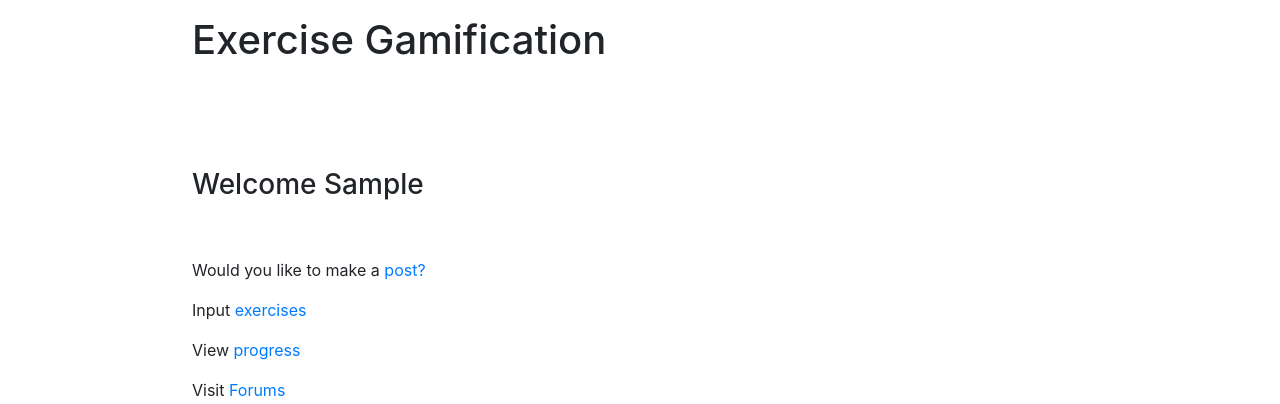
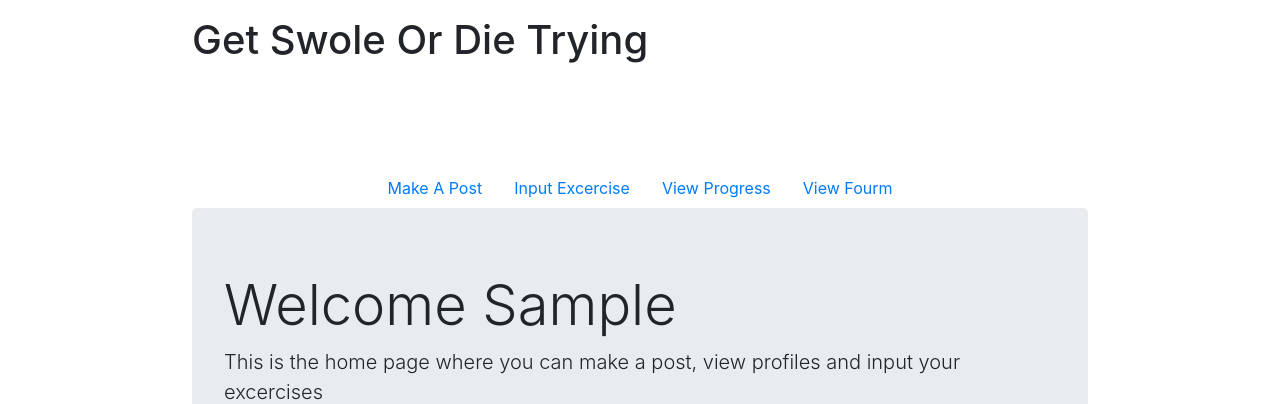
Before and after one commit to harshilpareek0/HP-Django-Project, a Django app: page / in a window 1280 px wide. Shown: the part 56-460 px from the top of the page. Run offline with Django 3.2, Linux system fonts and the light colour scheme; the visitor is signed in with stand-in values (Sample User, id 1); some libraries are stand-ins or nearby versions; grey boxes are pictures that could not be loaded.

Commit message:
added index ui

```diff
--- a/eg/templates/index.html
+++ b/eg/templates/index.html
@@ -9,11 +9,37 @@
     <title>Google Registration</title>
   </head>
   <body>
-  <h1>Exercise Gamification</h1>
+  <h1>Get Swole Or Die Trying</h1>
   <br></br>
   <br></br>
   {% if user.is_authenticated %}
-  <h3>Welcome {{ user.first_name }}</h3>
+
+  <ul class="nav justify-content-center">
+    <li class="nav-item">
+      <a class="nav-link active" a href="/forum_post">Make A Post</a>
+    </li>
+    <li class="nav-item">
+      <a class="nav-link" a href="/exercise">Input Excercise</a>
+    </li>
+    <li class="nav-item">
+      <a class="nav-link" a href="/progress/{{user.id}}">View Progress</a>
+    </li>
+    <li class="nav-item">
+      <a class="nav-link" a href="/forum/">View Fourm</a>
+    </li>
+  </ul>
+
+  <div class="jumbotron">
+    <h1 class="display-4">Welcome {{ user.first_name }}</h1>
+    <p class="lead">This is the home page where you can make a post, view profiles and input your excercises</p>
+    <hr class="my-4">
+    <p>This Excercise Gamification Web App was constructed for CS 3240</p>
+    {% if user.profile.id %}
+    <a href="{% url 'show_profile_page' user.profile.id %} " class="btn btn-primary btn-lg">Visit Profile</a>
+    {%else%}
+    <a href="{% url 'create_profile_page'%} " class="btn btn-primary btn-lg">Create Profile</a>
+    {% endif %}
+  </div>
   <br></br>
 
   <p> Would you like to make a <a href="/forum_post"> post?</a></p>
--- a/exgame/settings.py
+++ b/exgame/settings.py
@@ -158,7 +158,7 @@ AUTHENTICATION_BACKENDS = (
  'allauth.account.auth_backends.AuthenticationBackend',
  )
 
-SITE_ID = 4
+SITE_ID = 5
 LOGIN_REDIRECT_URL = '/'
 
 SOCIALACCOUNT_PROVIDERS = {
```
Also changed, not shown: eg/migrations/0001_initial.py.
